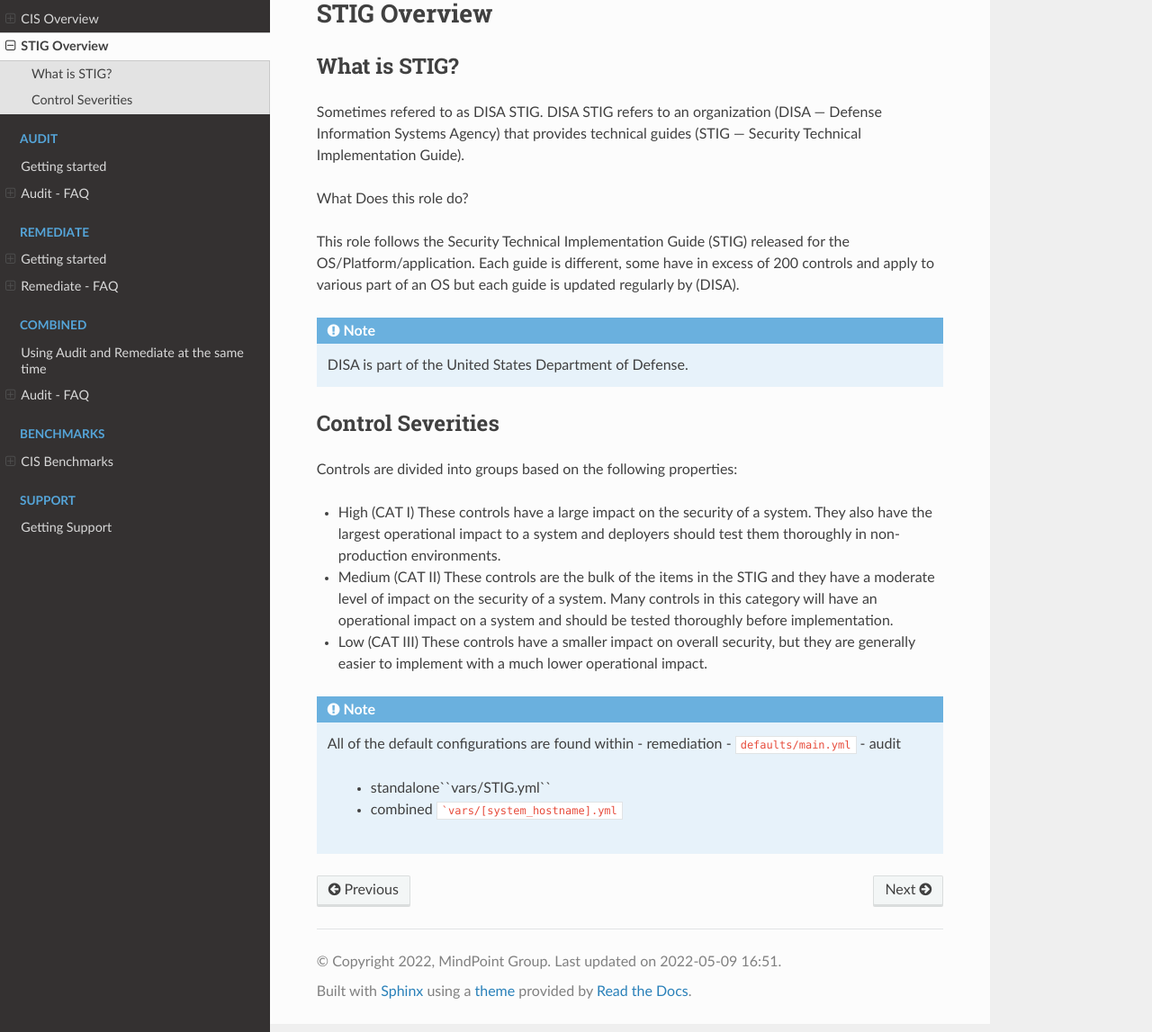
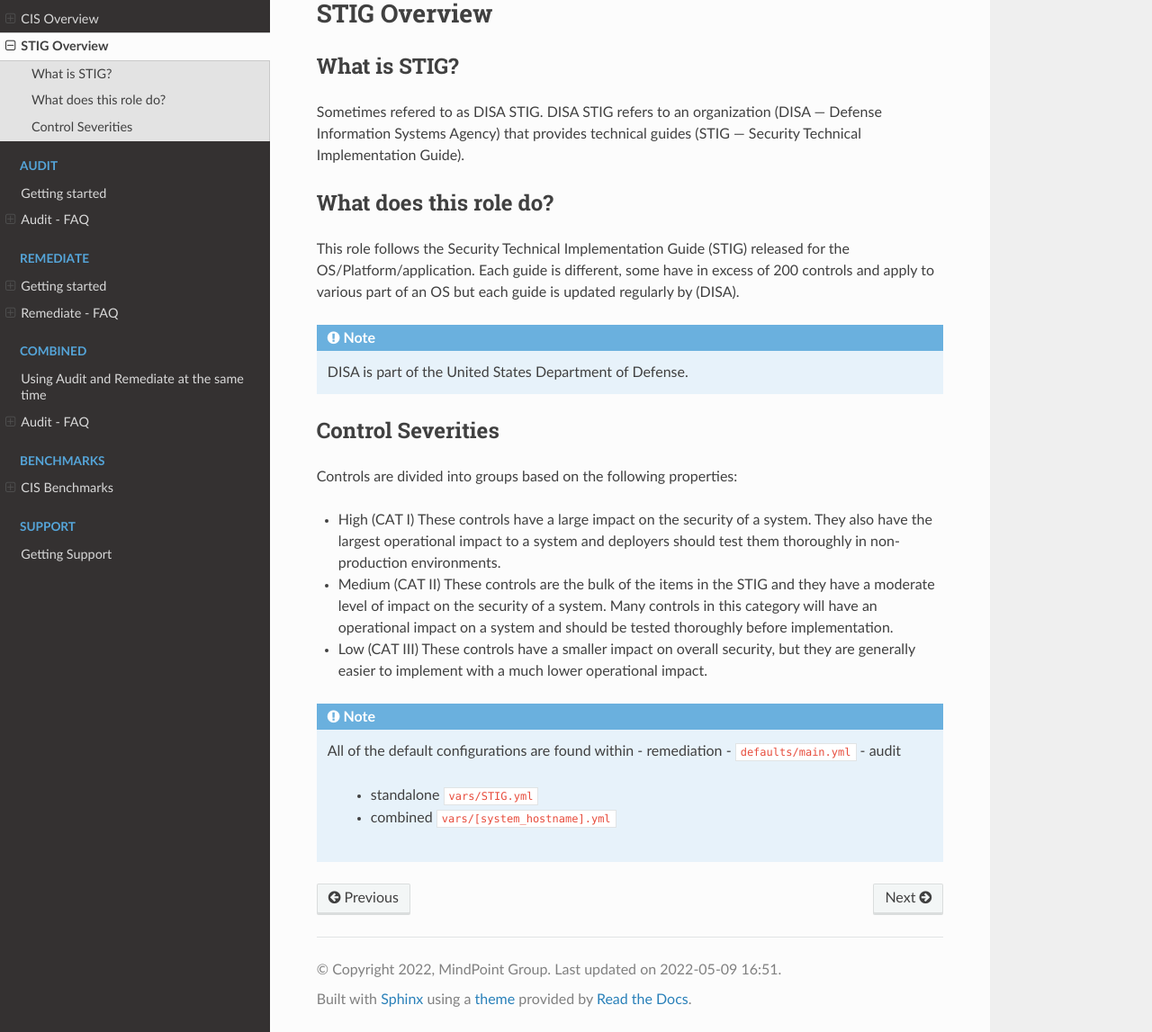
Before and after one commit to frederickw082922/lockdown_readthedocs, a Sphinx documentation site: the page built from docs/source/STIG/stig_overview.rst, in a window 1280 px wide and 1350 px high, cut to the strip 203-1350 px from the top of the window. Shown: the whole strip at 90% size. Built offline with Sphinx 7.4.7 and the Read the Docs theme 2.0.0, drawn with Linux system fonts in a browser that asks for light colours; pages that are not in the unit, such as notebooks, are missing from menus.

Commit message:
fixed layout
Signed-off-by: Mark Bolwell <mark.bollyuk@gmail.com>

````diff
--- a/docs/source/CIS/cis_overview.rst
+++ b/docs/source/CIS/cis_overview.rst
@@ -13,7 +13,7 @@ for U.S. State, Local, Tribal, and Territorial government entities,
 and the Elections Infrastructure Information Sharing and Analysis Center® (EI-ISAC®), which supports the rapidly changing cybersecurity needs of U.S. elections offices.
 
 
-What Does this role do?
+What does this role do?
 ~~~~~~~~~~~~~~~~~~~~~~~
 
 
@@ -42,5 +42,5 @@ Controls are divided into groups based on the following properties:
    All of the default configurations are found within
    - remediation - ``defaults/main.yml``
    - audit
-     - standalone``vars/CIS.yml``
-     - combined ```vars/[system_hostname].yml``
+     - standalone ``vars/CIS.yml``
+     - combined ``vars/[system_hostname].yml``
--- a/docs/source/STIG/stig_overview.rst
+++ b/docs/source/STIG/stig_overview.rst
@@ -9,7 +9,8 @@ Sometimes refered to as DISA STIG.
 DISA STIG refers to an organization (DISA — Defense Information Systems Agency) that provides technical guides (STIG — Security Technical Implementation Guide).
 
 
-What Does this role do?
+What does this role do?
+~~~~~~~~~~~~~~~~~~~~~~~
 
 
 This role follows the  Security Technical Implementation Guide (STIG) released for the OS/Platform/application.
@@ -45,5 +46,5 @@ Controls are divided into groups based on the following properties:
    All of the default configurations are found within
    - remediation - ``defaults/main.yml``
    - audit
-     - standalone``vars/STIG.yml``
-     - combined ```vars/[system_hostname].yml``
+     - standalone ``vars/STIG.yml``
+     - combined ``vars/[system_hostname].yml``
````
